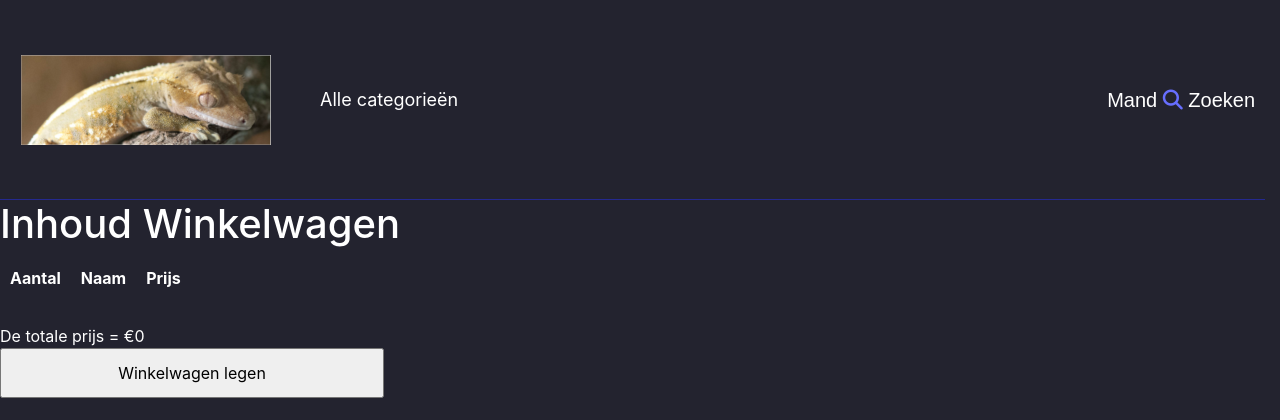
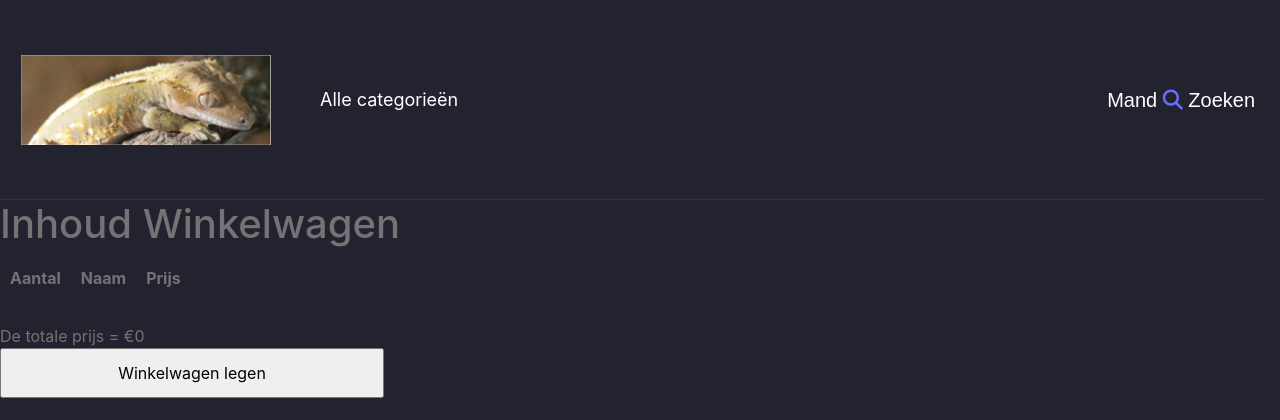
Before and after one commit to FOXTetsuo/NerdyGadgets, a PHP site: page /cart.php in a window 1280 px wide. Shown: the top 420 px of the page. Run offline with PHP 8.4, Linux system fonts and the light colour scheme; data that the repository does not hold is empty; some libraries are stand-ins or nearby versions; some web fonts are replaced.

Commit message:
Update style.css

```diff
--- a/Public/CSS/style.css
+++ b/Public/CSS/style.css
@@ -9,7 +9,7 @@ html {
 
 body {
     overflow-x:hidden;
-    color: #FFF !important;
+    color: #737373 !important;
     background-color: rgb(35, 35, 47) !important;
 }
 @font-face {
```
